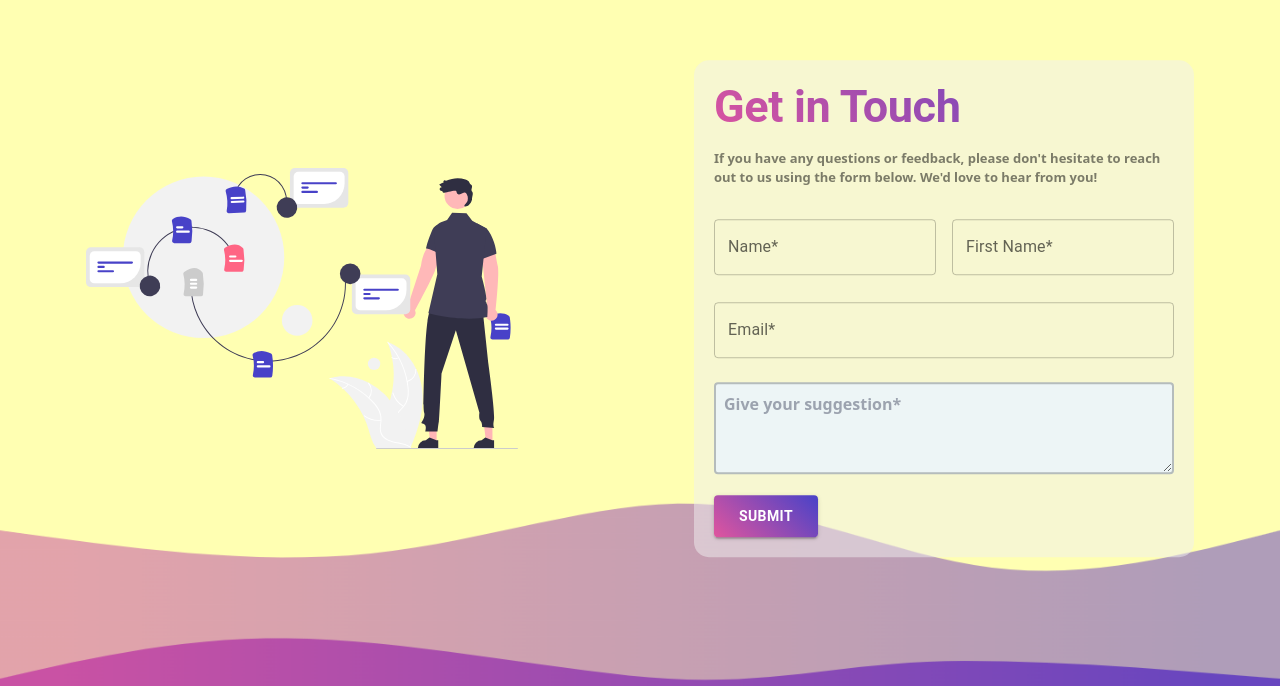
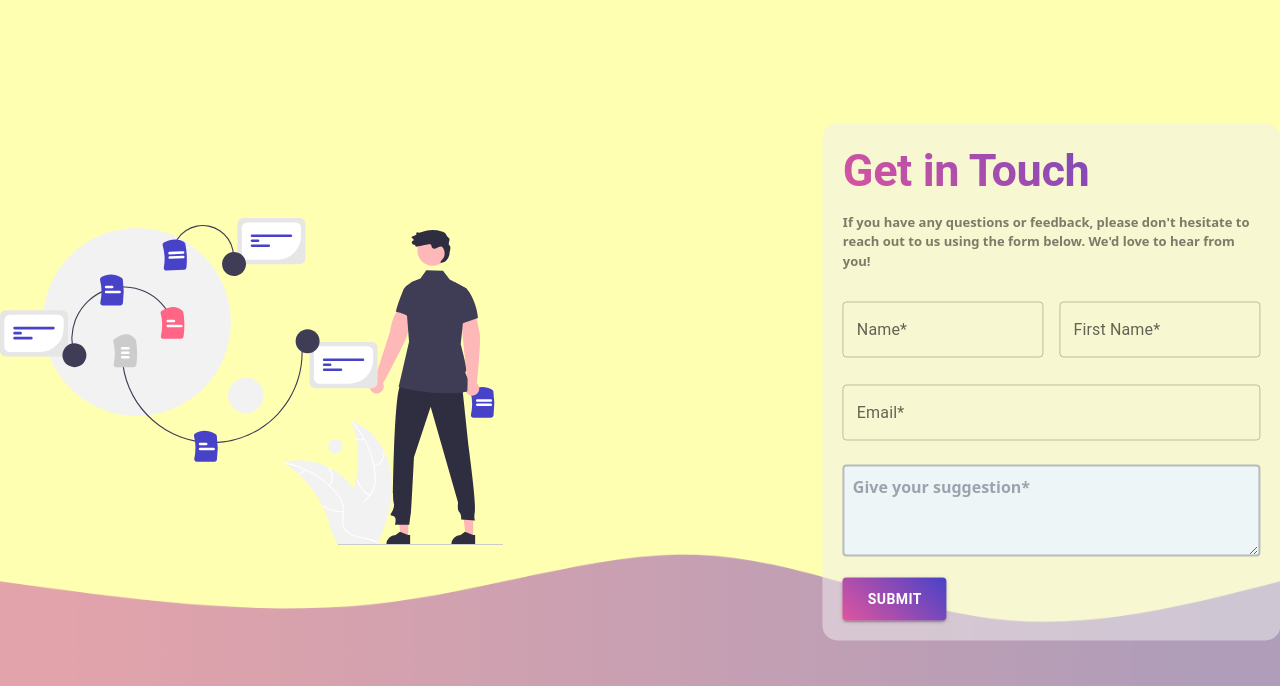
Before and after one commit to rakotoarisonlandry/Agency, a React (Vite) app: page / in a window 1280 px wide. Shown: the part 2474-3160 px from the top of the page. Built offline with nearby package versions, Linux system fonts and the light colour scheme; grey boxes are pictures that could not be loaded.

Commit message:
new commit

```diff
--- a/src/component/form.jsx
+++ b/src/component/form.jsx
@@ -2,6 +2,7 @@ import { Stack } from "@mui/material";
 import React from "react";
 import IllustrationForm from "../assets/image/process.svg";
 import Validation from "./formValidation";
+import { motion } from "framer-motion";
 
 function Form() {
   return (
@@ -10,15 +11,15 @@ function Form() {
         direction="row"
         alignItems="center"
         justifyContent="center"
-        spacing={16} // Adjust the spacing as needed
-        paddingTop="150px"
+        spacing={40} // Adjust the spacing as needed
+        paddingTop="200px"
         width="100%"
       >
-        <div style={{ width: "480px" }}>
+        <div style={{ width: "550px" }}>
           <img
             src={IllustrationForm}
             alt="Illustration"
-            width="90%"
+            width="200%"
             height="auto"
           />
         </div>
```
